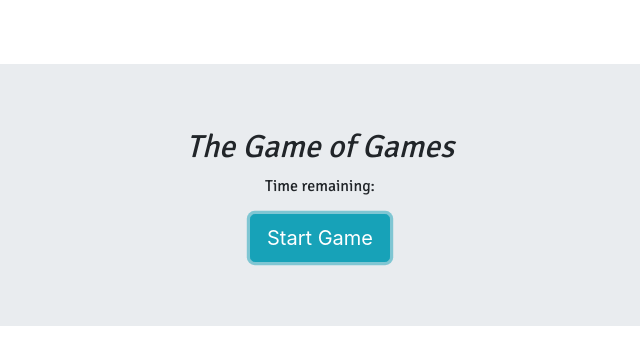
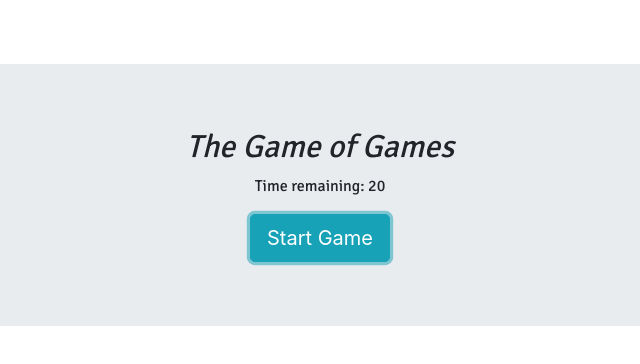
Before and after one commit to bnolan56/TriviaGame, a plain HTML site: page index.html in a window 1280 px wide. Both pictures are taken after a click on the button "Start Game". Shown: the full height of the page, 320-960 px from the left. Drawn offline with nearby package versions, Linux system fonts and the light colour scheme.

Commit message:
more timers yay

```diff
--- a/assets/javascript/app.js
+++ b/assets/javascript/app.js
@@ -90,7 +90,7 @@ $(document).ready(function() {
   function runTimer() {
     var timerCount = 20;
     var timerInterval = setInterval( function() {
-      timeCount--;
+      timerCount--;
       $("#timeCounter").html(timerCount);
 
       if(timerCount === 0) {
@@ -99,7 +99,7 @@ $(document).ready(function() {
         clearInterval(timerInterval);
         timerCount = 20;
 
-        $("#timeCounter").html(timerCount);
+        $("#timeCounter").text(timerCount);
 
         setTimeout( function() {
           console.log(questionIndex, charDee.length);
--- a/index.html
+++ b/index.html
@@ -25,7 +25,7 @@
         <div class="container">
         <div id="game">
           <h2>The Game of Games</h2>
-          <p id="time-remaining">Time remaining: <span id="timerCounter"></span></p>
+          <p id="time-remaining">Time remaining: <span id="timeCounter"></span></p>
           <p id="question" class="lead"></p>
         </div>
         <div id="results">
```
